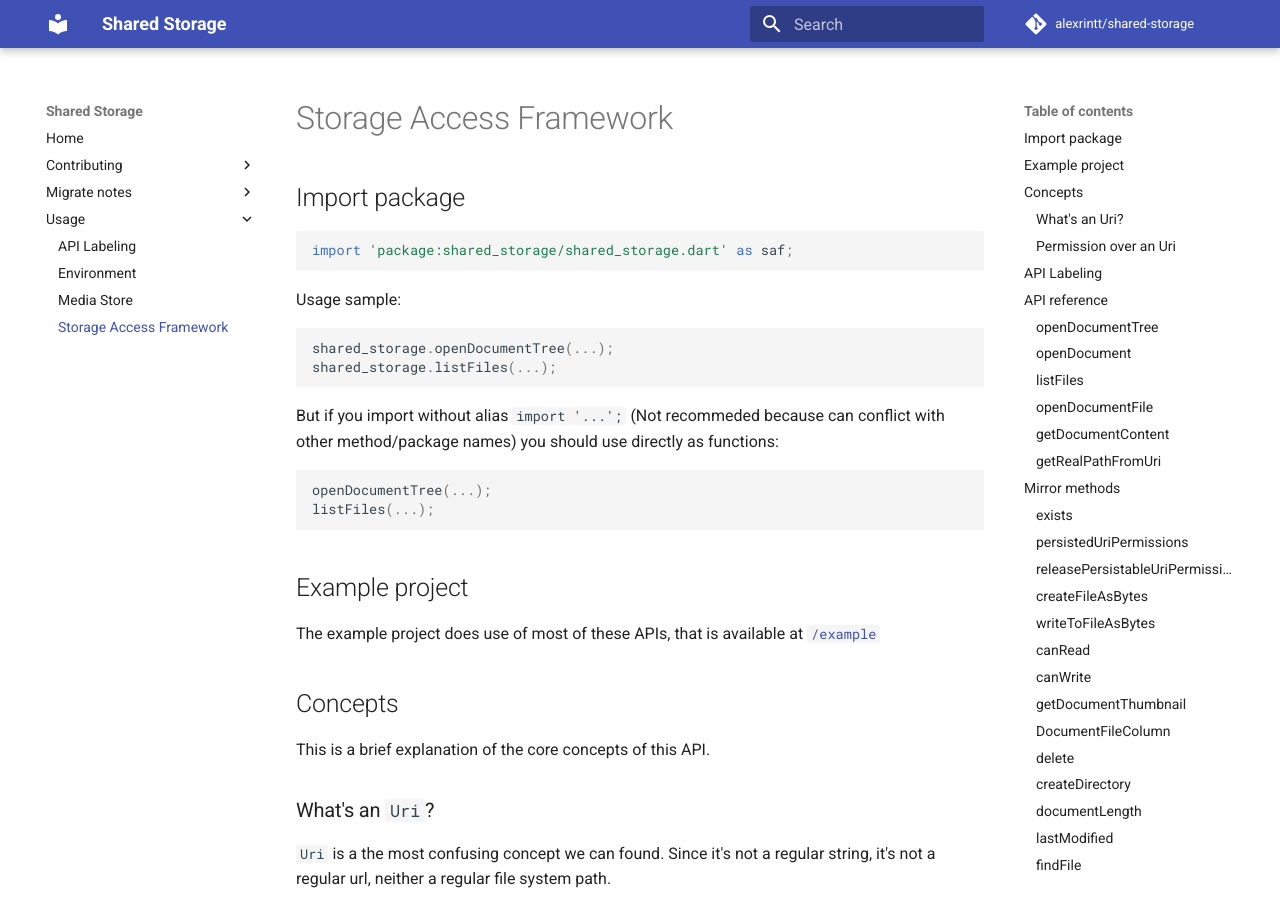
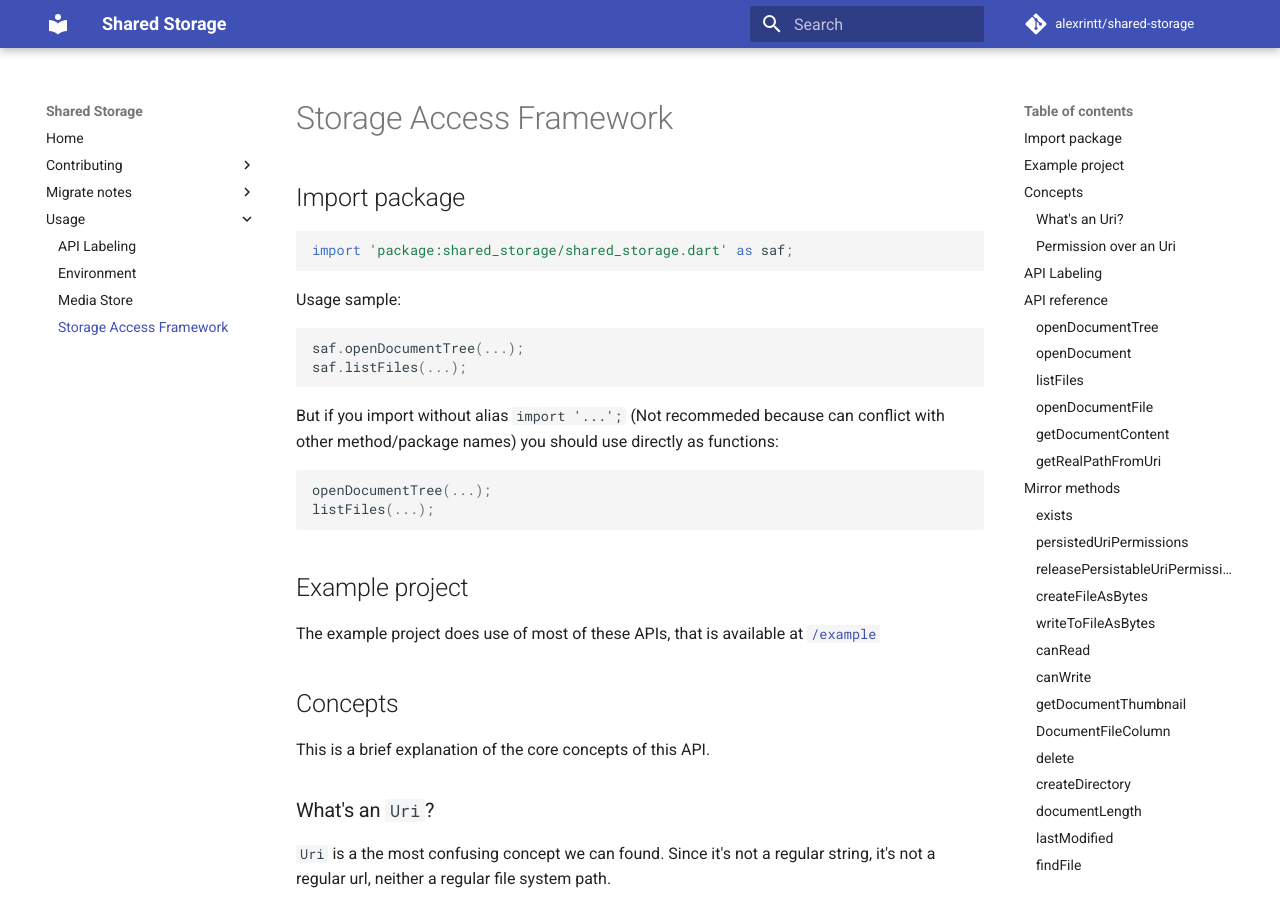
Before and after one commit to alexrintt/shared-storage, an MkDocs documentation site: the page built from docs/Usage/Storage Access Framework.md, in a window 1280 px wide and 900 px high. Built offline with MkDocs 1.6.1 and Material for MkDocs 9.7.7, drawn with Linux system fonts in a browser that asks for light colours; comment, search, counter and statistics services are not loaded.

Commit message:
Update Storage Access Framework.md
As per the import example, it has a import prefix `saf`. I guess `saf.<func>` is intended.

````diff
--- a/docs/Usage/Storage Access Framework.md
+++ b/docs/Usage/Storage Access Framework.md
@@ -7,8 +7,8 @@ import 'package:shared_storage/shared_storage.dart' as saf;
 Usage sample:
 
 ```dart
-shared_storage.openDocumentTree(...);
-shared_storage.listFiles(...);
+saf.openDocumentTree(...);
+saf.listFiles(...);
 ```
 
 But if you import without alias `import '...';` (Not recommeded because can conflict with other method/package names) you should use directly as functions:
````
